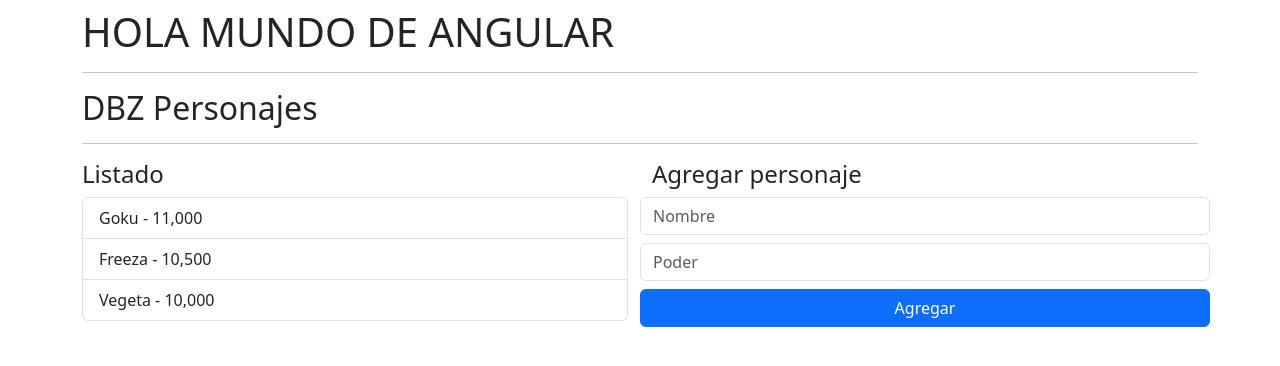
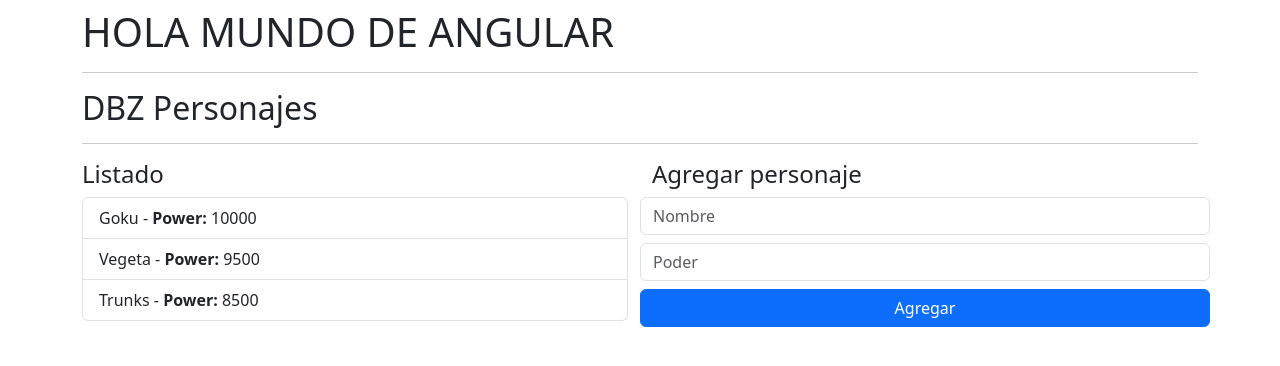
Before and after one commit to CrHacker7/Angular, an Angular app in the folder 02-bases/: page / in a window 1280 px wide. Shown: the top 366 px of the page. Built offline with nearby package versions, Linux system fonts and the light colour scheme.

Commit message:
@Input() - Recibir del padre

```diff
--- a/02-bases/src/app/dbz/components/list/list.component.html
+++ b/02-bases/src/app/dbz/components/list/list.component.html
@@ -1,6 +1,11 @@
 <h4>Listado</h4>
 <ul class="list-group">
-    <li class="list-group-item">Goku - 11,000</li>
-    <li class="list-group-item">Freeza - 10,500</li>
-    <li class="list-group-item">Vegeta - 10,000</li>
+    <li *ngFor="let character of characterList"
+        class="list-group-item">
+        <span> {{ character.name }} - </span>
+        <strong> Power: </strong>
+        <span> {{ character.power }} </span>
+    </li>
+    <!-- <li class="list-group-item">Freeza - 10,500</li>
+    <li class="list-group-item">Vegeta - 10,000</li> -->
 </ul>
--- a/02-bases/src/app/dbz/components/list/list.component.ts
+++ b/02-bases/src/app/dbz/components/list/list.component.ts
@@ -1,4 +1,5 @@
-import { Component } from '@angular/core';
+import { Component, Input } from '@angular/core';
+import { Character } from '../../interfaces/character.interface';
 
 @Component({
   selector: 'dbz-list',
@@ -6,5 +7,14 @@ import { Component } from '@angular/core';
   styleUrl: './list.component.css'
 })
 export class ListComponent {
+  //*nunca crearemos con tipo any, ya que TypeScript pierde el poder sobre las propiedades de la clase
+  //*la mejor manera si no sabemos es crear interfaces
+
+  @Input()
+  public characterList: Character[] = [{
+    name: 'Trunks',
+    power: 10
+  }]
+
 
 }
--- a/02-bases/src/app/dbz/pages/main-page.component.html
+++ b/02-bases/src/app/dbz/pages/main-page.component.html
@@ -5,7 +5,7 @@
 <div class="row">
     <div class="col">
 
-        <dbz-list></dbz-list>
+        <dbz-list [characterList]="characters" ></dbz-list>
 
     </div>
 
--- a/02-bases/src/app/dbz/pages/main-page.component.ts
+++ b/02-bases/src/app/dbz/pages/main-page.component.ts
@@ -1,4 +1,5 @@
-import { Component, OnInit } from '@angular/core';
+import { Component } from '@angular/core';
+import { Character } from '../interfaces/character.interface';
 
 @Component({
     selector: 'app-dbz-main-page',
@@ -7,4 +8,17 @@ import { Component, OnInit } from '@angular/core';
 
 export class MainPageComponent {
 
+    public characters: Character[] = [{
+
+        name: 'Goku',
+        power: 10000
+    },{
+        name: 'Vegeta',
+        power: 9500
+    },
+    {
+        name: 'Trunks',
+        power: 8500
+    }];
+
 }
```
Also changed, not shown: 02-bases/src/app/dbz/interfaces/character.interface.ts (added, +7 -0 lines).
